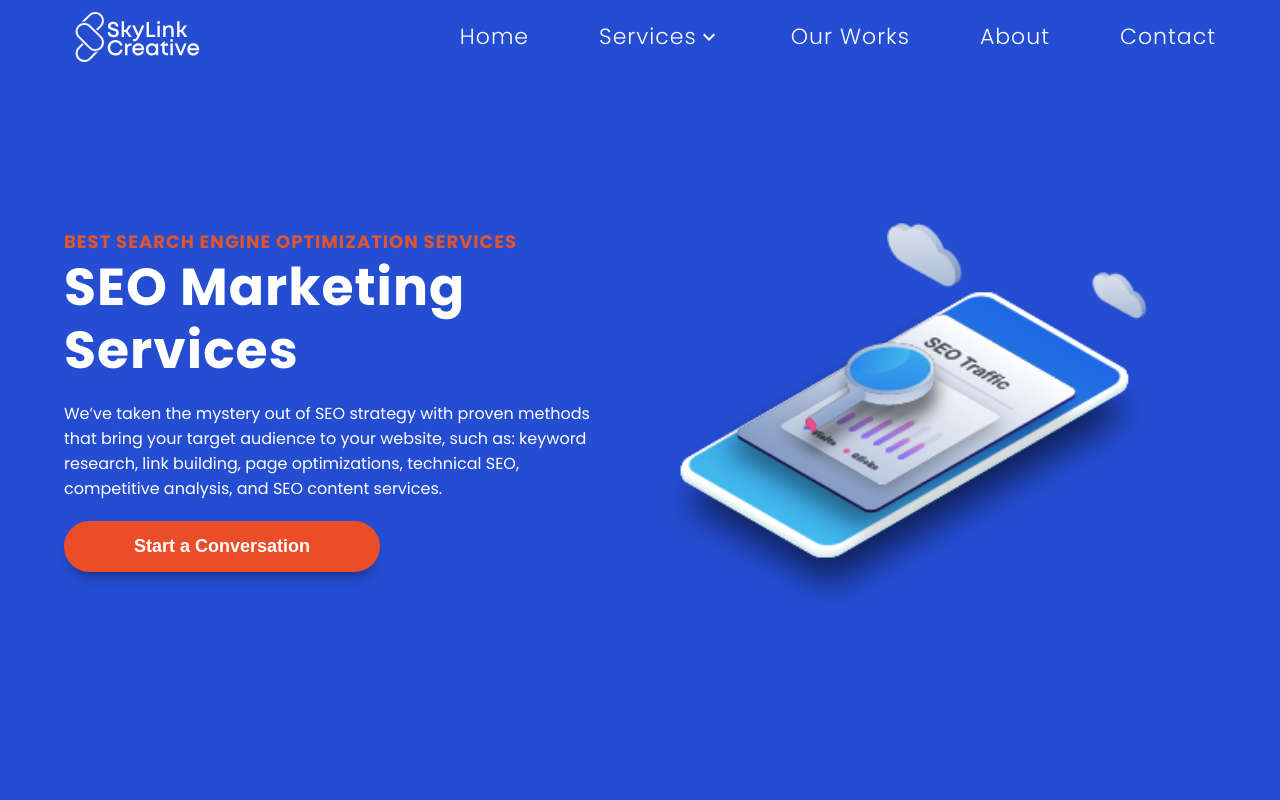
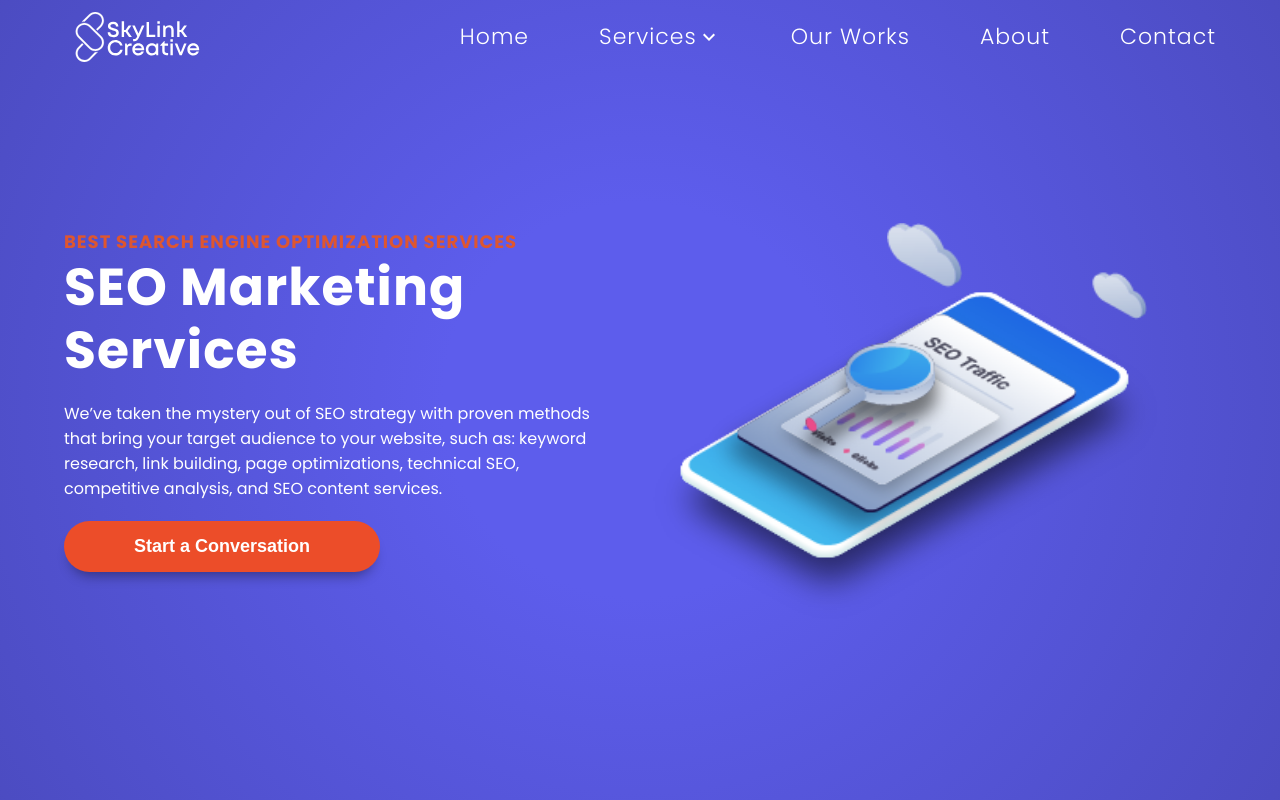
Before and after one commit to rahmanShuhin/Skylink-Website-Version-2, a Next.js app: page /services/seo in a window 1280 px wide. Shown: the top 800 px of the page. Built offline with nearby package versions, Linux system fonts and the light colour scheme.

Commit message:
pages craeted

```diff
--- a/components/SeoHero/_seoHero.scss
+++ b/components/SeoHero/_seoHero.scss
@@ -1,13 +1,12 @@
 .seoHero {
-    // background-image: radial-gradient(
-    //     circle 920px at center,
-    //     #286dec 0,
-    //     #286dec 24%,
-    //     #2767e7 32%,
-    //     #244dd2 66%,
-    //     #244dd2 91%
-    // );
-    background-color: #244dd2;
+    background-image: radial-gradient(
+        circle 820px at center,
+        #5d5dec 0,
+        #5d5dec 24%,
+        #5b5be7 32%,
+        #4c4cc2 91%,
+        #4a4abc 100%
+    );
 
     min-height: 100vh;
 
--- a/styles/App.css
+++ b/styles/App.css
@@ -1110,7 +1110,7 @@ ul li {
 }
 
 .seoHero {
-  background-color: #244dd2;
+  background-image: radial-gradient(circle 820px at center, #5d5dec 0, #5d5dec 24%, #5b5be7 32%, #4c4cc2 91%, #4a4abc 100%);
   min-height: 100vh;
 }
 
```
Also changed, not shown: 1 other file (tests, documents, lock files or other folders).
